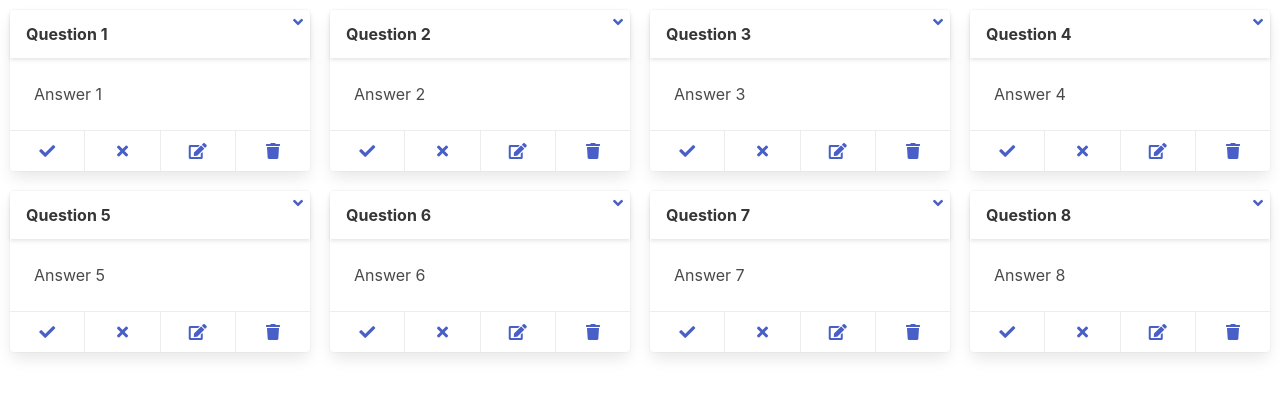
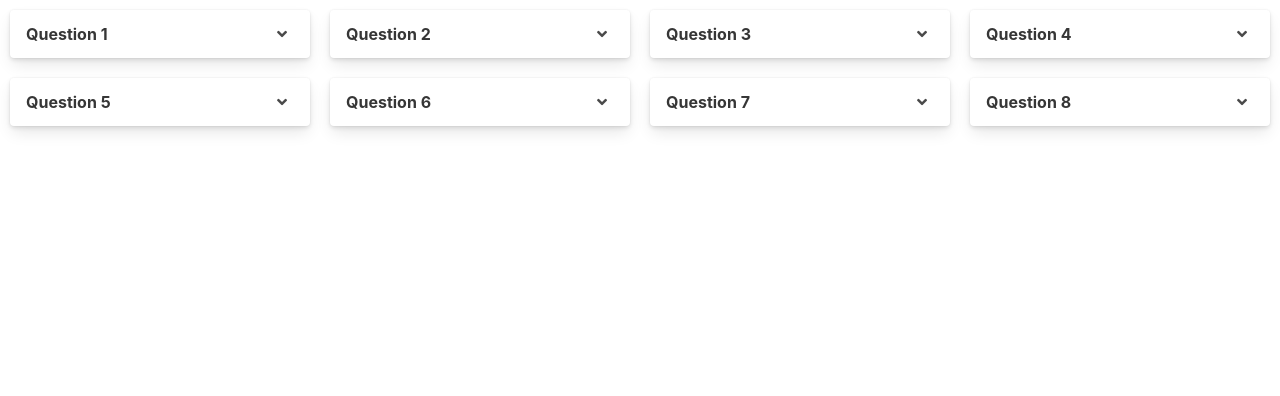
Before and after one commit to PdskDev/Angular-FlashCards-app, an Angular app: page / in a window 1280 px wide. Shown: the top 396 px of the page. Built offline with nearby package versions, Linux system fonts and the light colour scheme.

Commit message:
Add Toggle function to Card

```diff
--- a/src/app/app.component.html
+++ b/src/app/app.component.html
@@ -2,6 +2,7 @@
   <app-flash
     *ngFor="let flash of flashs; trackBy: trackByFlashId"
     [flash]="flash"
+    (onToggleCard)="handleToggleCard($event)"
   ></app-flash>
 </div>
 
--- a/src/app/app.component.ts
+++ b/src/app/app.component.ts
@@ -63,6 +63,11 @@ export class AppComponent {
   trackByFlashId(index, flash) {
     return flash.id;
   }
+
+  handleToggleCard(id: number) {
+    const flash = this.flashs.find((flash) => flash.id == id);
+    flash.show = !flash.show;
+  }
 }
 function getRandomNumber(): number {
   return Math.floor(Math.random() * 100000);
--- a/src/app/flash/flash.component.html
+++ b/src/app/flash/flash.component.html
@@ -1,12 +1,17 @@
 <div class="card">
-  <header class="card-header">
+  <header class="card-header" (click)="toggleCard()">
     <p class="card-header-title">{{ flash.question }}</p>
-    <a href="javascript:void(0)" aria-label="more options">
+    <a
+      class="card-header-icon"
+      href="javascript:void(0)"
+      aria-label="more options"
+    >
       <span class="icon">
         <i class="fas fa-angle-down" aria-hidden="true"></i>
       </span>
     </a>
   </header>
+  <div *ngIf="flash.show">
     <div class="card-content">
       <div class="content">{{ flash.answer }}</div>
     </div>
@@ -25,3 +30,4 @@
       </a>
     </footer>
   </div>
+</div>
--- a/src/app/flash/flash.component.ts
+++ b/src/app/flash/flash.component.ts
@@ -1,4 +1,4 @@
-import { Component, Input, OnInit } from "@angular/core";
+import { Component, EventEmitter, Input, OnInit, Output } from "@angular/core";
 import { IFlash } from "../models/flash.model";
 
 @Component({
@@ -14,6 +14,11 @@ export class FlashComponent implements OnInit {
     show: false,
   };
 
+  @Output() onToggleCard = new EventEmitter();
+  toggleCard() {
+    this.onToggleCard.emit(this.flash.id);
+  }
+
   constructor() {}
 
   ngOnInit() {}
```
Lines whose indentation alone changed are shown as unchanged.
